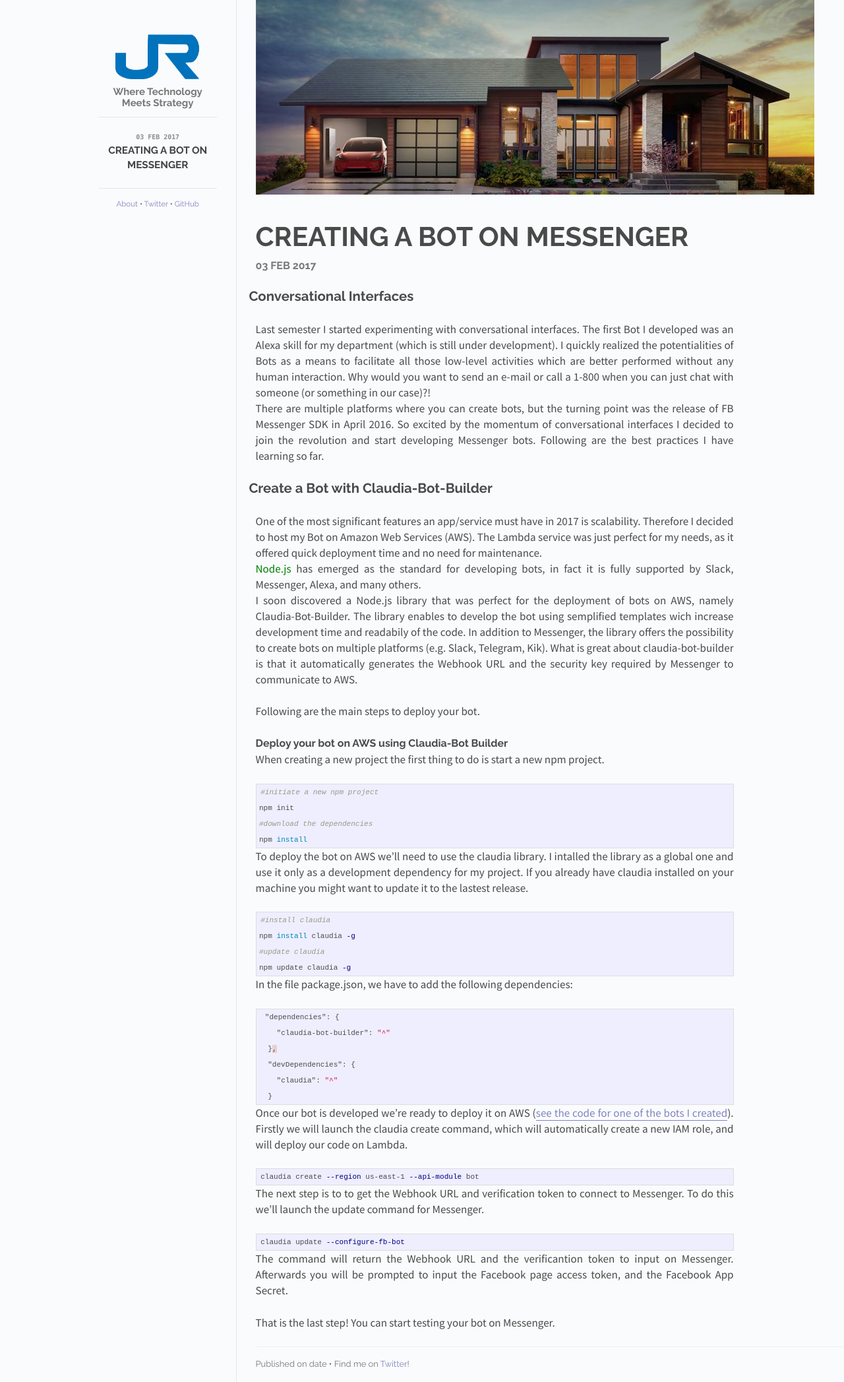
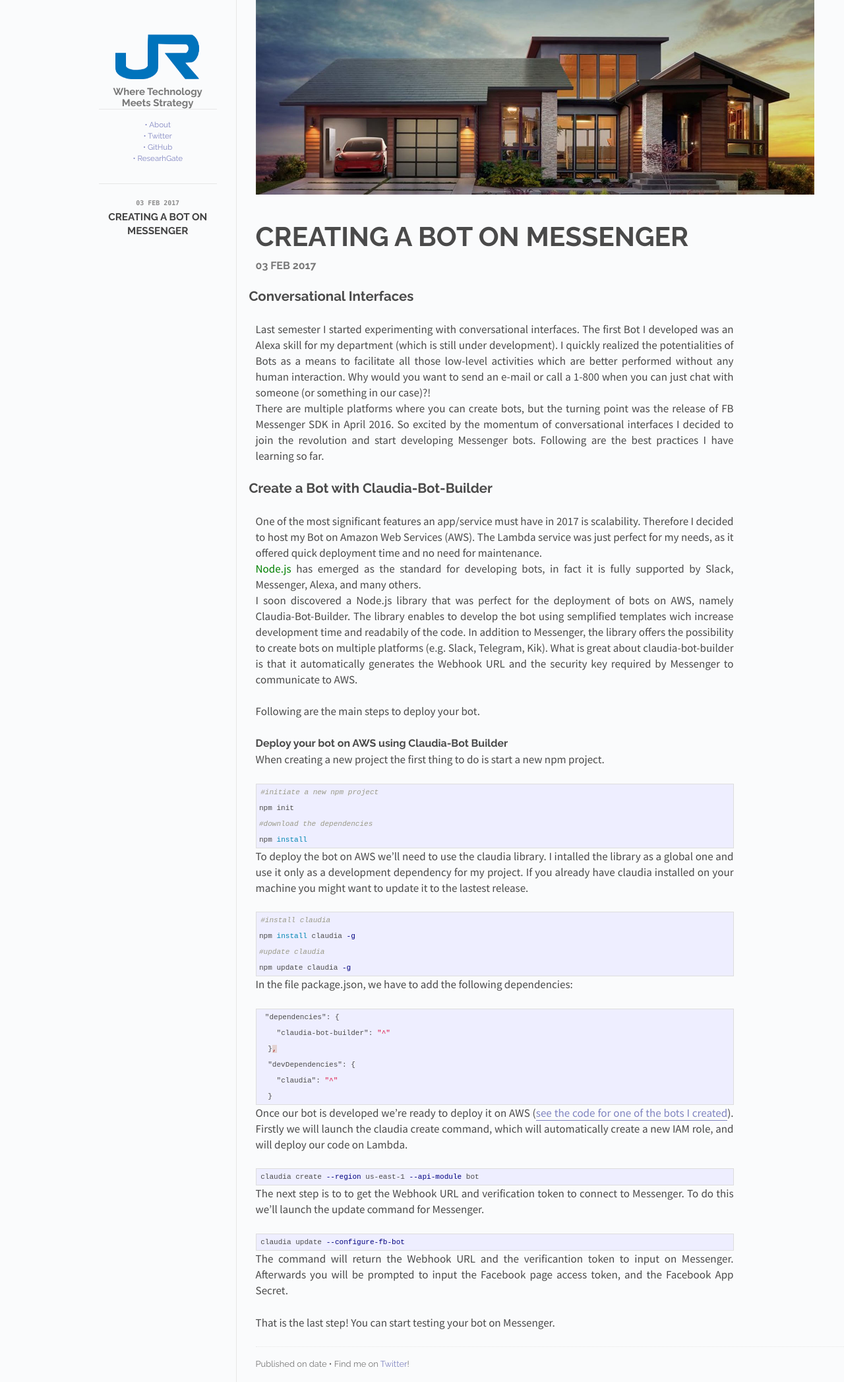
Before and after one commit to zampolli75/zampolli75_test, a Jekyll site: the page built from index.md, in a window 1280 px wide. Shown: the whole page at 66% size. Built offline with Jekyll 4.4.1, drawn with Linux system fonts in a browser that asks for light colours.

Commit message:
changed viewport and addedd google analytics code

```diff
--- a/_layouts/default.html
+++ b/_layouts/default.html
@@ -4,7 +4,7 @@
       <meta charset="utf-8">
       <meta http-equiv="X-UA-Compatible" content="IE=edge,chrome=1">
       <title>JR Strategy - {{ page.title }}</title>
-      <meta name="viewport" content="width=device-width">
+      <meta name="viewport" content="width=device-width, initial-scale=1">
 
       <!-- syntax highlighting CSS -->
       <link rel="stylesheet" href="/css/syntax.css">
@@ -29,6 +29,14 @@
 <!--         <div>
           <span class="tagline">Here I am</span>
         </div> -->
+        <div class="footer">
+          <span id="footer-links">
+            <a href="" class="footer-link">&bull; About</a> <span class="separator"><br></span>
+            <a href="https://twitter.com/bebright89" class="footer-link">&bull; Twitter</a> <span class="separator"><br></b></span>
+            <a href="https://github.com/zampolli75" class="footer-link">&bull; GitHub</a> <span class="separator"><br></span>
+            <a href="https://www.researchgate.net/profile/Joaquin_Rodriguez16" class="footer-link">&bull; ResearhGate</a>
+          </span>
+        </div>
         <div class="posts">
           <ul class="posts-list">
             {% for post in site.posts %}
@@ -41,18 +49,14 @@
             {% endfor %}
           </ul>
         </div>
-        <div class="footer">
-          <span id="footer-links">
-            <a href="" class="footer-link">About</a> <span class="separator">&bull;</span>
-            <a href="https://twitter.com/bebright89" class="footer-link">Twitter</a> <span class="separator">&bull;</span>
-            <a href="https://github.com/zampolli75" class="footer-link">GitHub</a>
-          </span>
-        </div>
       </div>
 
         {{ content }}
 
     </div>
     <script src="/scripts/responsive.js" type="text/javascript"></script>
+    {% if jekyll.environment == 'production' %}
+    {% include analytics.html %}
+    {% endif %}
   </body>
 </html>
--- /dev/null
+++ b/_layouts/home.html
@@ -0,0 +1,4 @@
+---
+layout: default
+---
+{% include home.html %}
```
Also changed, not shown: _includes/analytics.html (added, +10 -0 lines).
